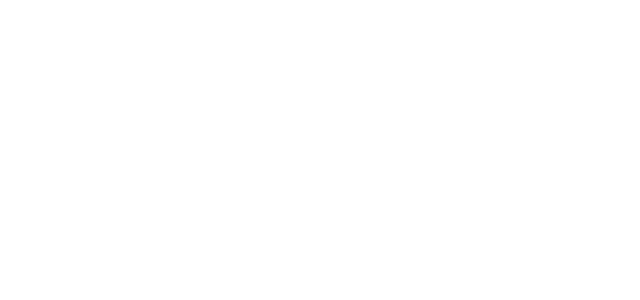
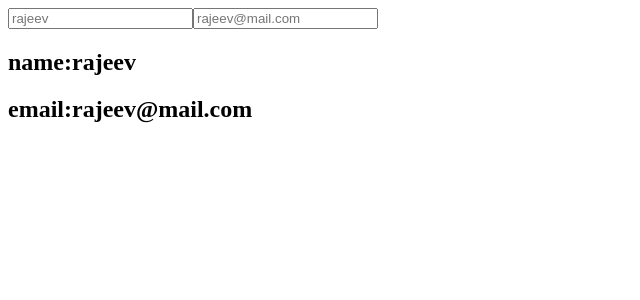
Before and after one commit to rajeevrhansda/tuts, a React (Create React App) app: page / in a window 1280 px wide. Shown: the top 300 px of the page, without its empty margins (0-640 px from the left). Built offline with nearby package versions, Linux system fonts and the light colour scheme.

Commit message:
get state from redux

```diff
--- a/src/App.js
+++ b/src/App.js
@@ -1,6 +1,17 @@
+import { useSelector } from 'react-redux'
+
 function App() {
+  const user = useSelector((state) => state.user);
   return (
     <div className="app">
+      <input
+        placeholder={user.name}
+      />
+      <input
+        placeholder={user.email}
+      />
+      <h2>name:{user.name}</h2>
+      <h2>email:{user.email}</h2>
     </div>
   );
 }
```
